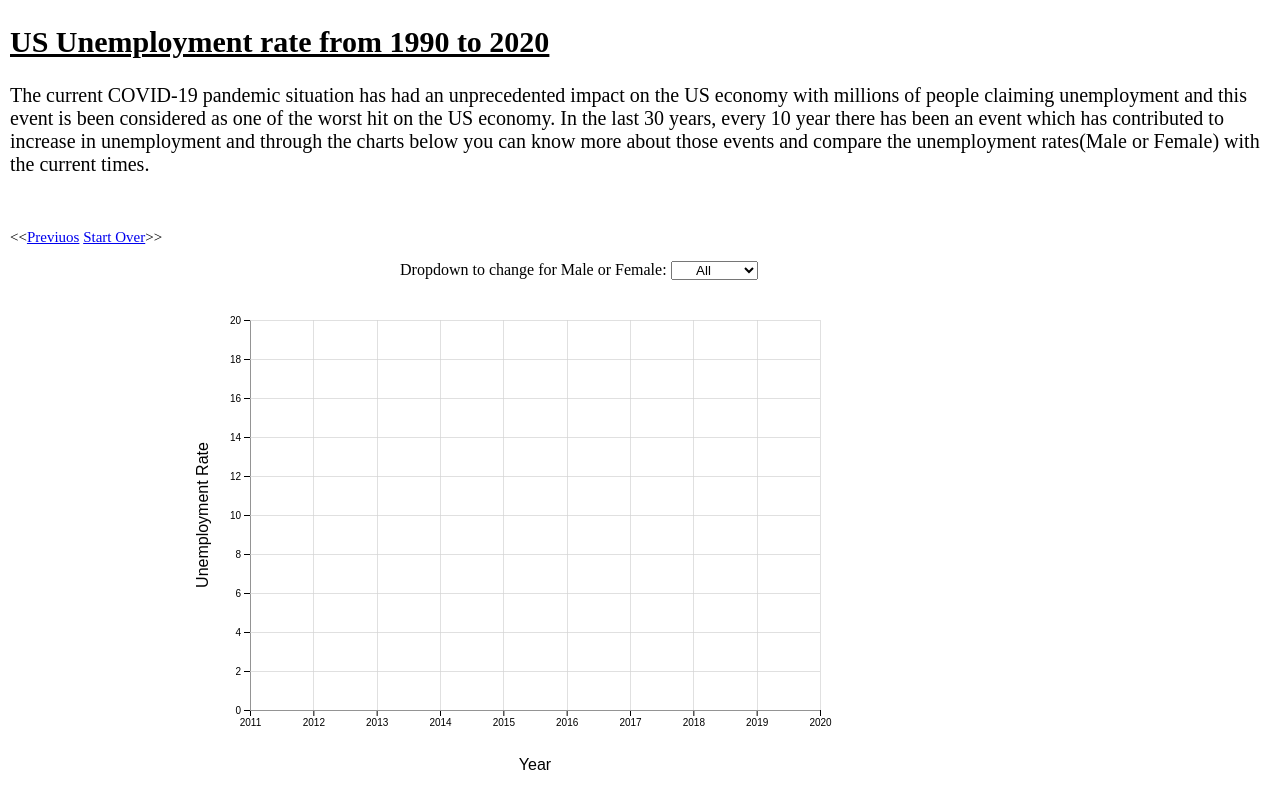
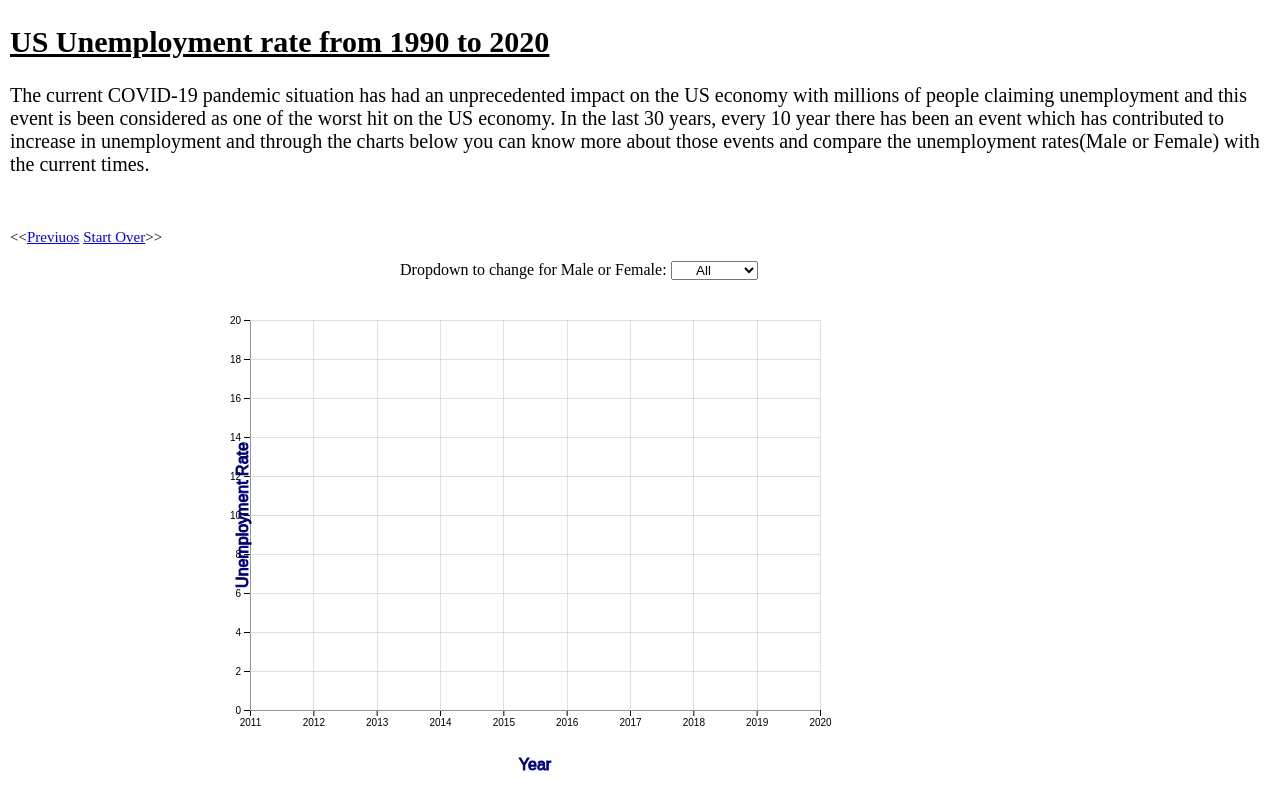
Before and after one commit to manavg/WebPage3, a plain HTML site: page index.html in a window 1280 px wide. Drawn offline with nearby package versions, Linux system fonts and the light colour scheme; no server answers.

Commit message:
Update index.html

```diff
--- a/index.html
+++ b/index.html
@@ -107,6 +107,7 @@ d3.csv("https://raw.githubusercontent.com/arushig6/test/master/Unemp20112020.csv
        .attr("transform",
             "translate(" + (width/2) + " ," +
                               (height + margin.top + 20) + ")")
+       .attr("stroke", "#00008B")
        .style("text-anchor", "middle")
        .text("Year");
 
@@ -150,7 +151,8 @@ d3.csv("https://raw.githubusercontent.com/arushig6/test/master/Unemp20112020.csv
       .attr("transform", "rotate(-90)")
       .attr("y", 0 - margin.left)
       .attr("x",0 - (height / 2))
-      .attr("dy", "13em")
+      .attr("dy", "15.5em")
+      .attr("stroke", "#00008B")
       .style("text-anchor", "middle")
       .text("Unemployment Rate");
 
@@ -163,7 +165,7 @@ d3.csv("https://raw.githubusercontent.com/arushig6/test/master/Unemp20112020.csv
           .x(function(d) { return x(+d.time) })
           .y(function(d) { return y(+d.All) })
         )
-        .attr("stroke", "black")
+        .attr("stroke", "purple")
         .style("stroke-width", 2)
         .style("fill", "none")
 
@@ -176,20 +178,23 @@ d3.csv("https://raw.githubusercontent.com/arushig6/test/master/Unemp20112020.csv
         .attr("cx", function(d) { return x(+d.time) })
         .attr("cy", function(d) { return y(+d.All) })
         .attr("r", 6)
-        .style("fill", "blue")
+        .style("fill", "purple")
 
      svg.append("line")
         .attr("x1", 500)
         .attr("x2", 570)
         .attr("y1", 100)
         .attr("y2", 220)
-        .attr("stroke-width","0.5px")
-        .attr("stroke" , "black")
+        .attr("stroke-width","0.9px")
+        .attr("stroke" , "#E8336D")
 
       svg.append("text")
         .attr("x", 410)
         .attr("y", 90)
+        .attr("fill", "#E8336D")
         .style("font-size", "13px")
+        .style("font-family", "Lato")
+        .style("font-weight", "900")
         .text("The COVID-19 Recession")
 
 
```
